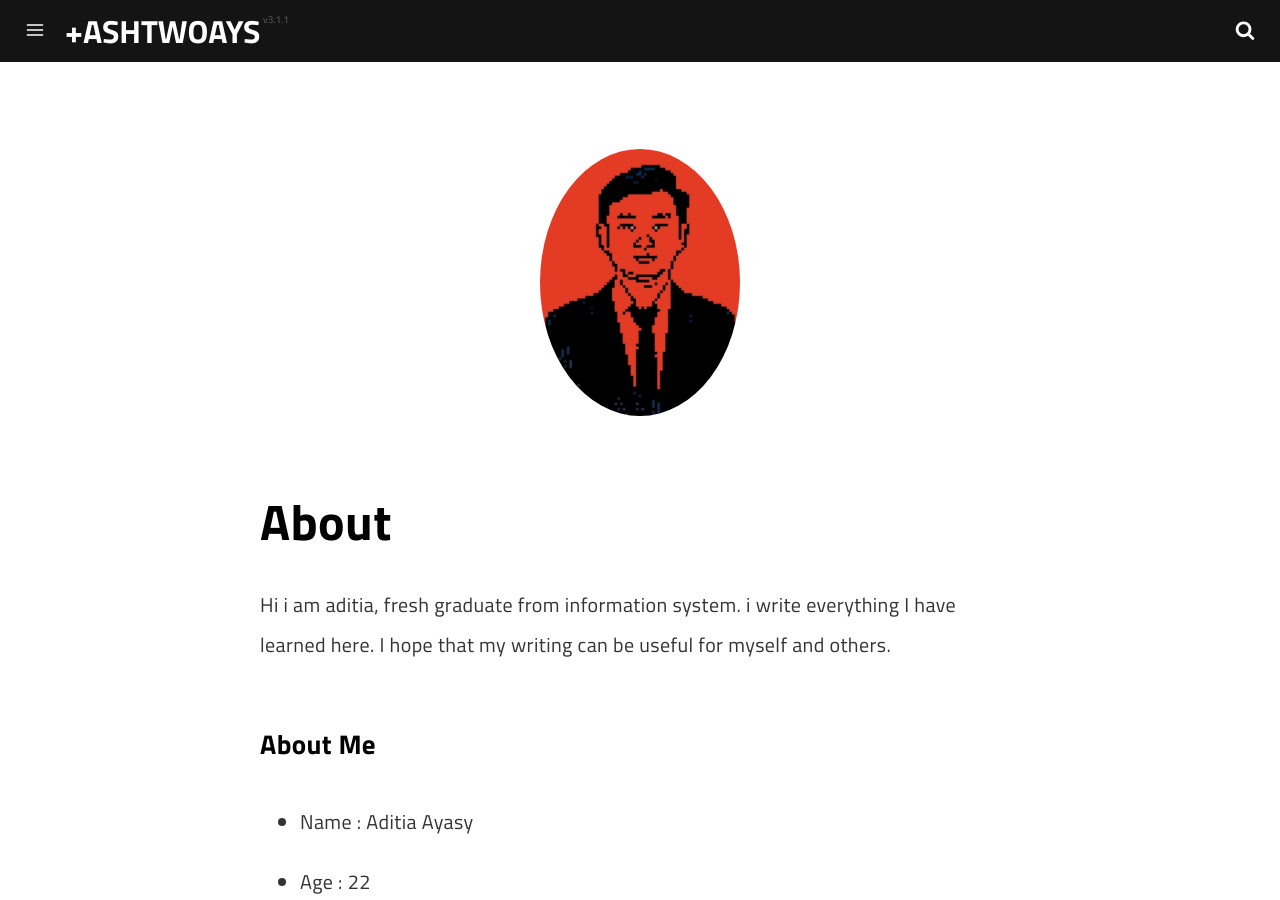
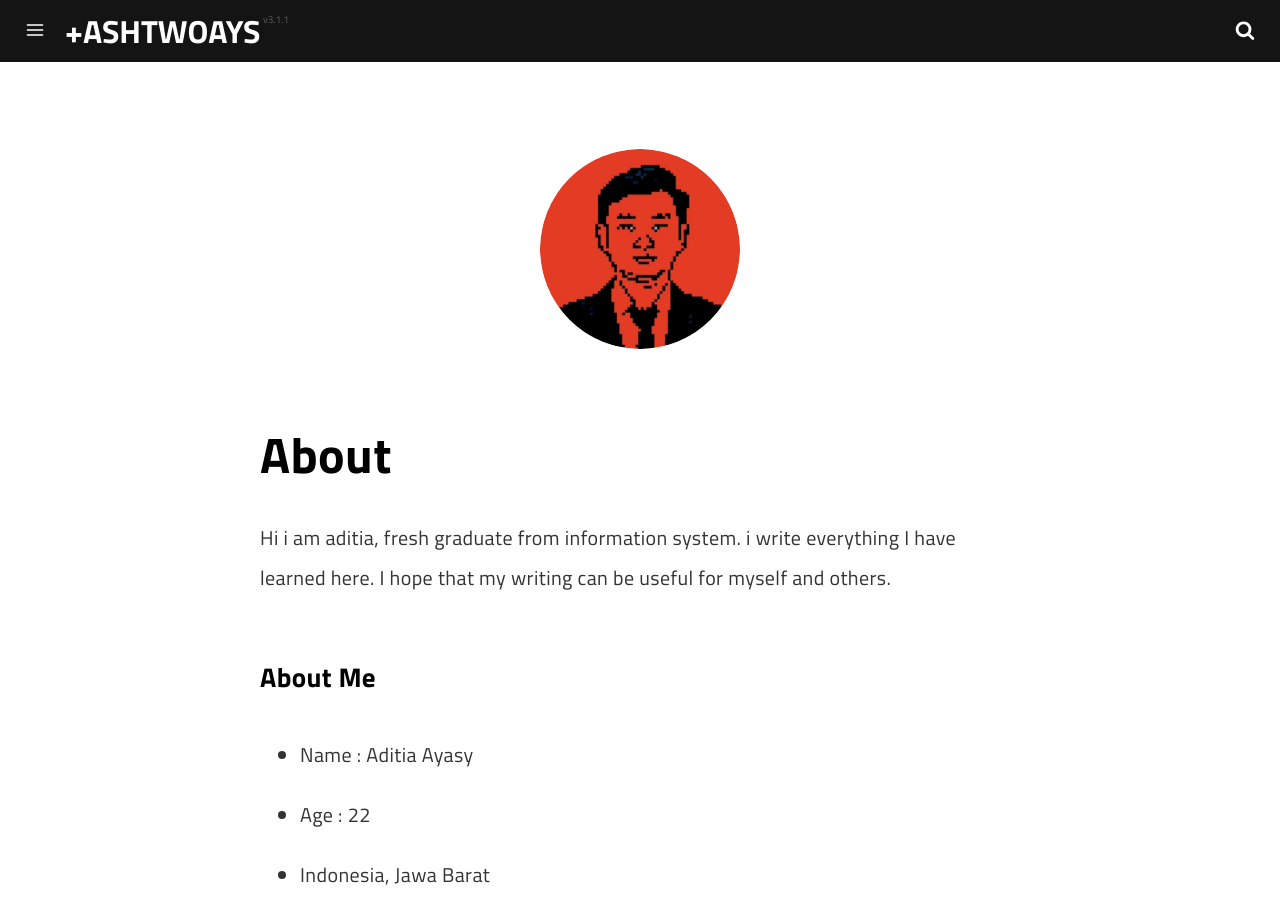
Before and after one commit to ashtwoays/ashtwoays.github.io, a Jekyll site: the page built from pages/about.md, in a window 1280 px wide and 900 px high. Built offline with Jekyll 4.4.1, drawn with Linux system fonts in a browser that asks for light colours; a script that is not in the unit is left out.

Commit message:
add img profile in about pages

```diff
--- a/pages/about.md
+++ b/pages/about.md
@@ -5,7 +5,7 @@ description: Some description.
 permalink: /about/
 ---
 
-<img class="img-rounded" src="/assets/img/uploads/profile_new.jpeg" alt="Aditia Ayasy" width="200">
+<img class="img-rounded" src="/assets/img/uploads/profile-rounded.png" alt="Aditia Ayasy" width="200">
 
 # About
 
```
Also changed, not shown: assets/img/uploads/profile-rounded.png (added), assets/img/uploads/profile_new.jpeg (deleted).
